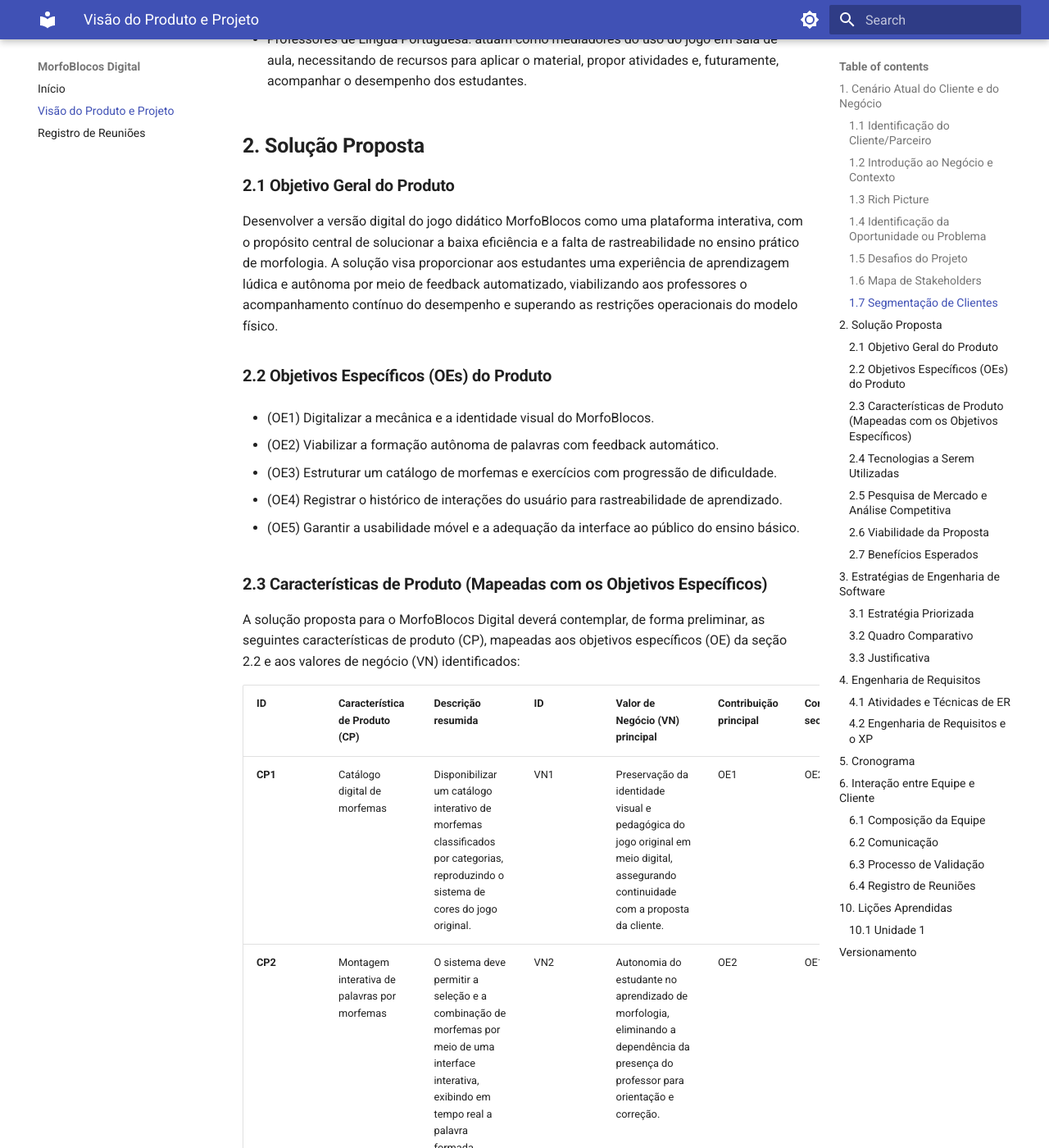
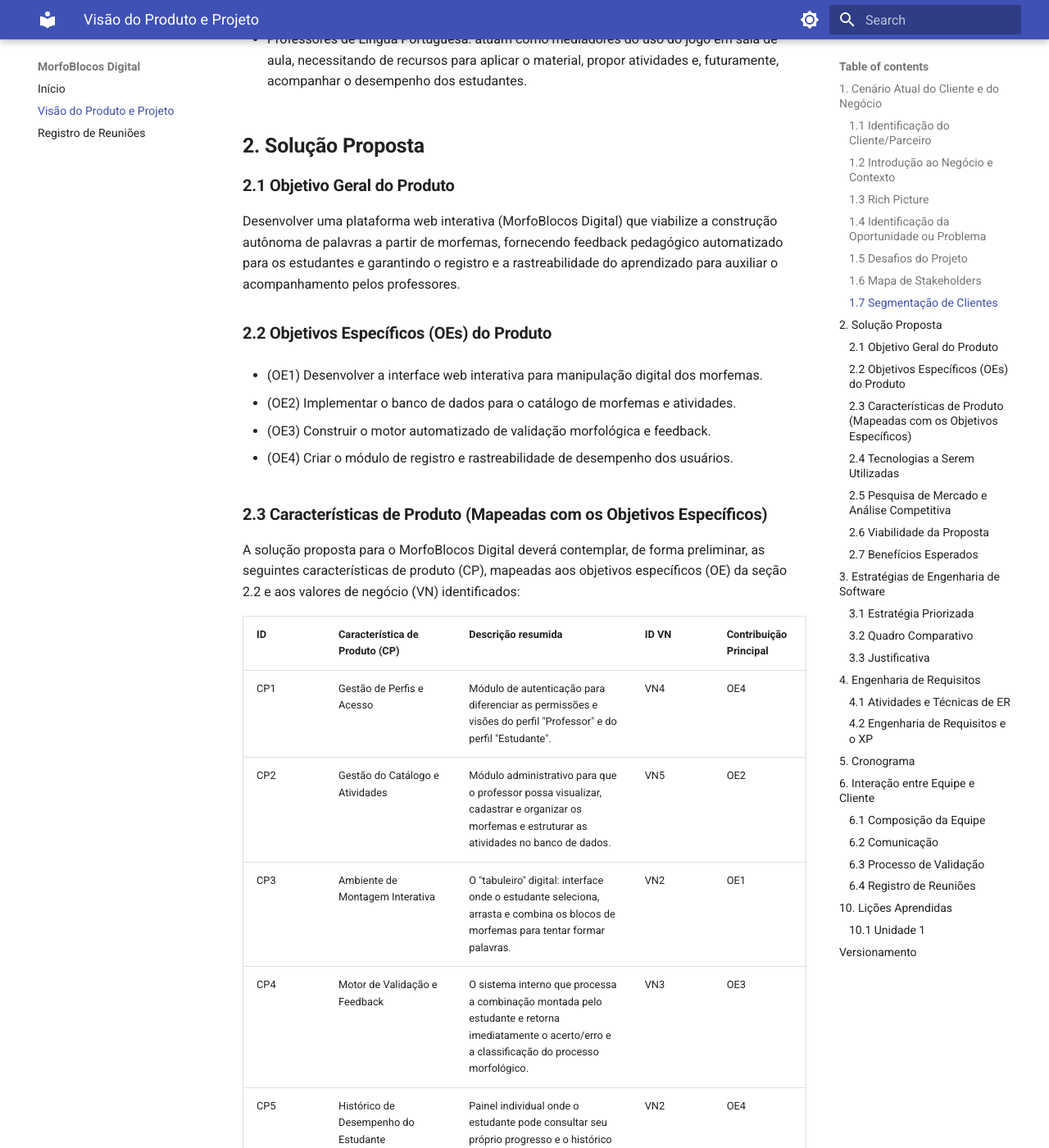
Before and after one commit to mdsreq-fga-unb/REQ-2026.1-T01--MorfoBlocosDigital, an MkDocs documentation site: the page built from docs/visao_produto.md, in a window 1280 px wide and 1400 px high, scrolled down 5434 px. Shown: the whole window at 82% size. Built offline with MkDocs 1.6.1 and Material for MkDocs 9.7.7, drawn with Linux system fonts in a browser that asks for light colours; some of the changed text lies outside the part shown.

Commit message:
docs: adiciona vídeos da monitoria e corrige seções.

```diff
--- a/docs/visao_produto.md
+++ b/docs/visao_produto.md
@@ -92,33 +92,31 @@ Embora o projeto tenha um cliente único e real (a professora María del Pilar),
 
 ### __2.1 Objetivo Geral do Produto__
 
-Desenvolver a versão digital do jogo didático MorfoBlocos como uma plataforma interativa, com o propósito central de solucionar a baixa eficiência e a falta de rastreabilidade no ensino prático de morfologia. A solução visa proporcionar aos estudantes uma experiência de aprendizagem lúdica e autônoma por meio de feedback automatizado, viabilizando aos professores o acompanhamento contínuo do desempenho e superando as restrições operacionais do modelo físico.
+Desenvolver uma plataforma web interativa (MorfoBlocos Digital) que viabilize a construção autônoma de palavras a partir de morfemas, fornecendo feedback pedagógico automatizado para os estudantes e garantindo o registro e a rastreabilidade do aprendizado para auxiliar o acompanhamento pelos professores.
 
 ### __2.2 Objetivos Específicos (OEs) do Produto__
 
-* (OE1) Digitalizar a mecânica e a identidade visual do MorfoBlocos.
+* (OE1) Desenvolver a interface web interativa para manipulação digital dos morfemas.
 
-* (OE2) Viabilizar a formação autônoma de palavras com feedback automático.
+* (OE2) Implementar o banco de dados para o catálogo de morfemas e atividades.
 
-* (OE3) Estruturar um catálogo de morfemas e exercícios com progressão de dificuldade.
+* (OE3) Construir o motor automatizado de validação morfológica e feedback.
 
-* (OE4) Registrar o histórico de interações do usuário para rastreabilidade de aprendizado.
+* (OE4) Criar o módulo de registro e rastreabilidade de desempenho dos usuários.
 
-* (OE5) Garantir a usabilidade móvel e a adequação da interface ao público do ensino básico.
 
 ### __2.3 Características de Produto (Mapeadas com os Objetivos Específicos)__
 
 A solução proposta para o MorfoBlocos Digital deverá contemplar, de forma preliminar, as seguintes características de produto (CP), mapeadas aos objetivos específicos (OE) da seção 2.2 e aos valores de negócio (VN) identificados:
 
-| ID | Característica de Produto (CP) | Descrição resumida | ID | Valor de Negócio (VN) principal | Contribuição principal | Contribuição secundária |
-| :--- | :--- | :--- | :--- | :--- | :--- | :--- |
-| **CP1** | Catálogo digital de morfemas | Disponibilizar um catálogo interativo de morfemas classificados por categorias, reproduzindo o sistema de cores do jogo original. | VN1 | Preservação da identidade visual e pedagógica do jogo original em meio digital, assegurando continuidade com a proposta da cliente. | OE1 | OE2 |
-| **CP2** | Montagem interativa de palavras por morfemas | O sistema deve permitir a seleção e a combinação de morfemas por meio de uma interface interativa, exibindo em tempo real a palavra formada. | VN2 | Autonomia do estudante no aprendizado de morfologia, eliminando a dependência da presença do professor para orientação e correção. | OE2 | OE1 |
-| **CP3** | Feedback automático com classificação do processo morfológico | A solução deverá fornecer feedback automático sobre a validade das palavras formadas pelo estudante, identificando e explicando o processo morfológico envolvido (flexão, derivação, derivação parassintética, composição, derivação regressiva e reduplicação). | VN3 | Aprendizagem autônoma e redução da dependência do professor para correção individual, com apoio direto ao ensino dos processos de formação de palavras. | OE3 | OE2 |
-| **CP4** | Registro persistente e rastreabilidade do aprendizado | A solução deverá armazenar de forma persistente as interações e respostas dos estudantes, permitindo identificar padrões de erro em conceitos como alomorfia e derivação parassintética e acompanhar a evolução do aprendizado ao longo do tempo. | VN4 | Rastreabilidade do aprendizado, viabilizando intervenções pedagógicas mais precisas e eficazes por parte do professor. | OE4 | OE3 |
-| **CP5** | Atividades didáticas estruturadas e progressivas | A solução deverá oferecer atividades organizadas em níveis crescentes de dificuldade, cobrindo os diferentes processos de formação de palavras e aplicáveis tanto em sala de aula quanto em estudo individual. | VN5 | Experiência de aprendizado estruturada e progressiva, aumentando a retenção do conteúdo e permitindo aplicação em diferentes contextos pedagógicos. | OE5 | OE4 |
-| **CP6** | Acesso mobile sem dependência do jogo físico | A solução deverá ser acessível via smartphone, permitindo que qualquer estudante pratique morfologia a qualquer momento e lugar, sem precisar do jogo físico. | VN6 | Ampliação do alcance do MorfoBlocos, democratizando o acesso ao conteúdo de morfologia para além do ambiente escolar. | OE5 | OE1 |
-| **CP7** | Interface acessível para o público do ensino básico | A solução deverá apresentar interface adequada ao público-alvo, com linguagem clara, elementos visuais bem dimensionados, navegação simples e boas práticas de acessibilidade, garantindo baixa curva de aprendizado. | VN7 | Adoção efetiva pelo público-alvo e inclusão de estudantes com diferentes necessidades e níveis de familiaridade com tecnologia. | OE5 | OE2 |
+| ID  | Característica de Produto (CP)                         | Descrição resumida                                                                                                                                     | ID VN | Contribuição Principal |
+|-----|--------------------------------------------------------|--------------------------------------------------------------------------------------------------------------------------------------------------------|-------|------------------------|
+| CP1 | Gestão de Perfis e Acesso                              | Módulo de autenticação para diferenciar as permissões e visões do perfil "Professor" e do perfil "Estudante".                                        | VN4   | OE4                    |
+| CP2 | Gestão do Catálogo e Atividades                        | Módulo administrativo para que o professor possa visualizar, cadastrar e organizar os morfemas e estruturar as atividades no banco de dados.         | VN5   | OE2                    |
+| CP3 | Ambiente de Montagem Interativa                        | O "tabuleiro" digital: interface onde o estudante seleciona, arrasta e combina os blocos de morfemas para tentar formar palavras.                    | VN2   | OE1                    |
+| CP4 | Motor de Validação e Feedback                          | O sistema interno que processa a combinação montada pelo estudante e retorna imediatamente o acerto/erro e a classificação do processo morfológico. | VN3   | OE3                    |
+| CP5 | Histórico de Desempenho do Estudante                   | Painel individual onde o estudante pode consultar seu próprio progresso e o histórico de palavras que já formou.                                     | VN2   | OE4                    |
+| CP6 | Painel de Acompanhamento Docente (Dashboard)           | Área exclusiva do professor para visualizar relatórios consolidados de turmas ou alunos, permitindo identificar padrões de erro morfológico.        | VN4   | OE4                    |
 
 
 ### __2.4 Tecnologias a Serem Utilizadas__
```
Also changed, not shown: other parts of docs/visao_produto.md (+4 -3 lines), docs/reunioes.md (+18 -5 lines).
